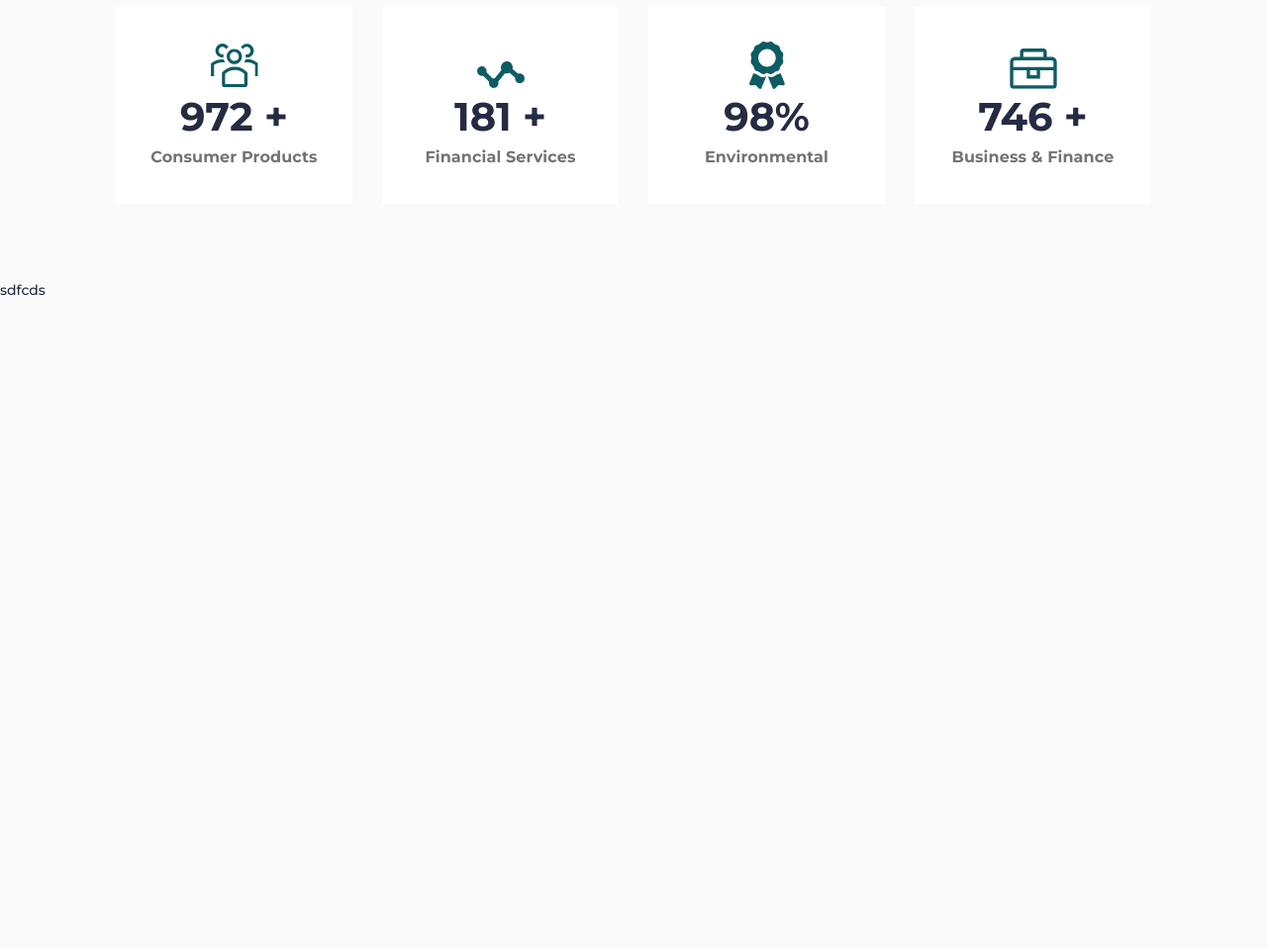
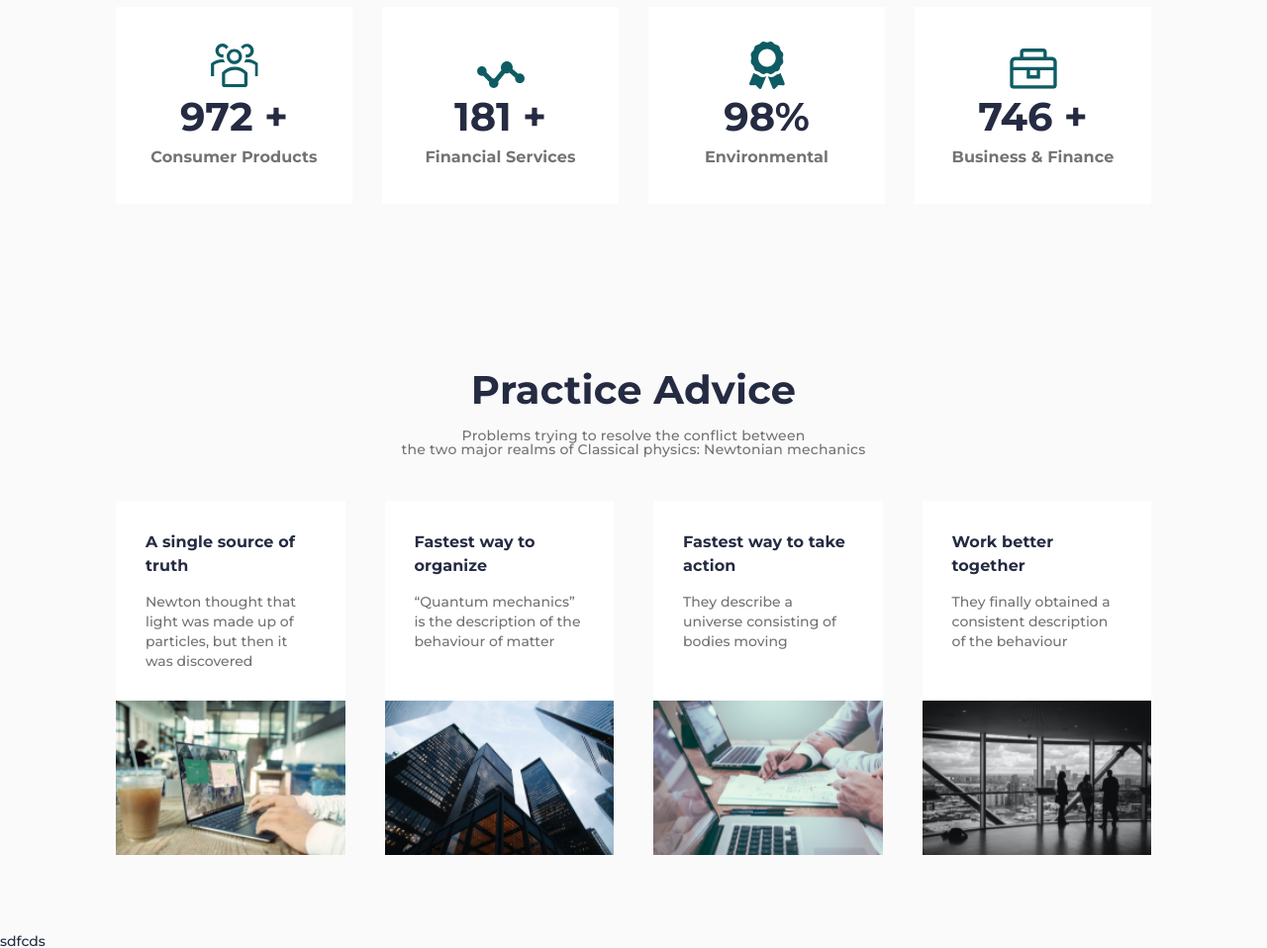
Before and after one commit to sanyaskuz/New-Project-layout, a plain HTML site: page index.html in a window 1280 px wide. Shown: the part 1075-2033 px from the top of the page at 99% size. Before the commit the page ends 1375 px from the top, so only its background shows below. Drawn offline with Linux system fonts and the light colour scheme.

Commit message:
Section three

```diff
--- a/index.html
+++ b/index.html
@@ -141,10 +141,100 @@
                   <img src="./imges/advantages/04.svg" alt="Business & Finance ">
                 </div>
                 <div class="advantages__value">746 +</div>
-                <div class="advantages__text">Business & Finance  </div>
+                <div class="advantages__text">Business & Finance </div>
               </div>
             </div>
           </div>
+        </div>
+      </section>
+      <section class="page__practice practice">
+        <div class="practice__container _container">
+          <div class="practice__header header-block">
+            <h2 class="header-block__titel">Practice Advice</h2>
+            <div class="header-block__sub-titel"> Problems trying to resolve the conflict between <br>
+              the two major realms of Classical physics: Newtonian mechanics
+            </div>
+          </div>
+          <div class="practice__body">
+            <div class="practice__column">
+              <article class="practice__item item-practice">
+                <div class="item-practice__content">
+                  <a href="" class="item-practice__link">
+                    <h4 class="item-practice__title">A single source
+                      of truth
+                    </h4>
+                  </a>
+                  <div class="item-practice__text">Newton thought that
+                    light was made up of
+                    particles, but then it
+                    was discovered
+                  </div>
+                </div>
+                <a href="" class="item-practice__image _ibg">
+                  <img src="./imges/practice/01.jpg" alt="A single source
+                  of truth">
+                </a>
+              </article>
+            </div>
+            <div class="practice__column">
+              <article class="practice__item item-practice">
+                <div class="item-practice__content">
+                  <a href="" class="item-practice__link">
+                    <h4 class="item-practice__title">Fastest way to
+                      organize
+                    </h4>
+                  </a>
+                  <div class="item-practice__text">“Quantum mechanics”
+                    is the description of the
+                    behaviour of matter
+                  </div>
+                </div>
+                <a href="" class="item-practice__image _ibg">
+                  <img src="./imges/practice/02.jpg" alt="Fastest way to
+                  organize">
+                </a>
+              </article>
+            </div>
+            <div class="practice__column">
+              <article class="practice__item item-practice">
+                <div class="item-practice__content">
+                  <a href="" class="item-practice__link">
+                    <h4 class="item-practice__title">Fastest way to
+                      take action
+                    </h4>
+                  </a>
+                  <div class="item-practice__text">They describe a
+                    universe consisting of
+                    bodies moving
+                  </div>
+                </div>
+                <a href="" class="item-practice__image _ibg">
+                  <img src="./imges/practice/03.jpg" alt="Fastest way to
+                  take action">
+                </a>
+              </article>
+            </div>
+            <div class="practice__column">
+              <article class="practice__item item-practice">
+                <div class="item-practice__content">
+                  <a href="" class="item-practice__link">
+                    <h4 class="item-practice__title">Work better
+                      together
+                    </h4>
+                  </a>
+                  <div class="item-practice__text">They finally obtained
+                    a consistent description
+                    of the behaviour
+                  </div>
+                </div>
+                <a href="" class="item-practice__image _ibg">
+                  <img src="./imges/practice/04.jpg" alt="Work better
+                  together">
+                </a>
+              </article>
+            </div>
+          </div>
+
         </div>
       </section>
     </main>
--- a/styles/style.css
+++ b/styles/style.css
@@ -427,6 +427,105 @@ body {
   line-height: 150%;
 }
 
+/* ----------------------------------------- */
+.page__practice {
+}
+.practice {
+  padding: 80px 0px 80px 0px;
+}
+@media (max-width: 993px) {
+  .practice {
+    padding: 40px 0px 80px 0px;
+
+  }
+}
+@media (max-width: 767px) {
+  .practice {
+    padding: 0px 0px 40px 0px;
+
+  }
+}
+.practice__container {
+}
+
+.practice__header {
+  margin: 0px 0px 45px 0px;
+}
+@media (max-width: 767px) {
+  .practice__header {
+    margin: 0px 0px 25px 0px;
+
+  }
+}
+.header-block__titel {
+}
+.header-block__sub-titel {
+}
+.practice__body {
+  margin: 0px -20px -30px;
+  display: flex;
+  flex-wrap: wrap;
+}
+.practice__column {
+  padding:  0px 20px;
+  margin: 0px 0px 30px 0px;
+  flex: 0 1 25%;
+
+}
+@media (max-width: 1040px) {
+.practice__column {
+  flex: 0 1 50%;
+
+}
+
+}
+@media (max-width: 630px) {
+  .practice__column {
+    flex: 0 1 100%;
+
+  }
+}
+.practice__item {
+
+}
+.item-practice {
+  background-color: #fff;
+  display: flex;
+  height: 100%;
+  flex-direction: column;
+}
+.item-practice__content {
+  padding: 30px;
+  flex: 1 1 auto;
+}
+
+.item-practice__link {
+  color: inherit;
+  display: inline-block;
+}
+.item-practice__link:not(:last-child) {
+  margin: 0px 0px 15px 0px;
+}
+.item-practice__link :hover {
+  text-decoration: underline;
+}
+.item-practice__title {
+  letter-spacing: 0.1px;
+  font-size: 16px;
+  line-height: 150%;
+  font-weight: 700;
+}
+.item-practice__text {
+  color: #737373;
+  line-height: 142%;
+
+}
+.item-practice__image {
+  display: block;
+  padding: 0px 0px 67% 0px;
+}
+
+/* ============================================ */
 
 /* footer */
 .footer {
```
Also changed, not shown: imges/practice/01.jpg (added), imges/practice/02.jpg (added), imges/practice/03.jpg (added), imges/practice/04.jpg (added).
